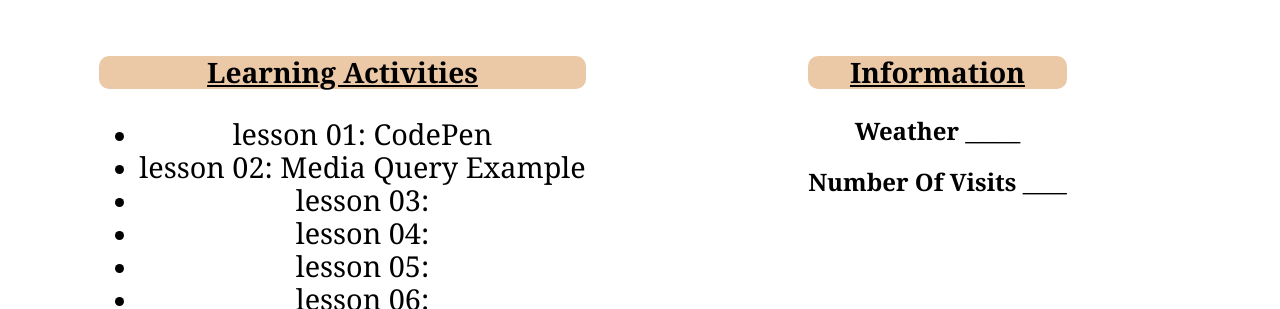
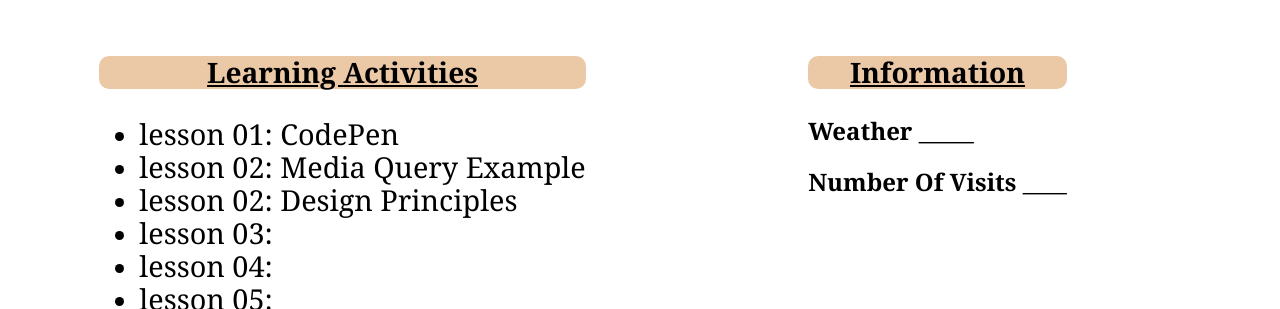
Before and after one commit to MvedmanPro/wdd230, a plain HTML site: page index.html in a window 1280 px wide. Shown: the part 487-796 px from the top of the page. Drawn offline with Linux system fonts and the light colour scheme.

Commit message:
added L02, Design Principles link to thehome page

```diff
--- a/index.html
+++ b/index.html
@@ -42,6 +42,9 @@
                     <a class="lesson-link" href="http://127.0.0.1:5500/lesson02/design.html">lesson 02: Media Query Example</a>
                 </li>
                 <li>
+                    <a class="lesson-link" href="http://127.0.0.1:5500/lesson02/design-principles.html">lesson 02: Design Principles</a>
+                </li>
+                <li>
                     <a class="lesson-link" href="">lesson 03:</a>
                 </li>
                 <li>
--- a/styles/base.css
+++ b/styles/base.css
@@ -58,10 +58,10 @@ h2 {
     display: block;
     padding: 1rem;
     justify-self: center;
-    text-align: center;
 }
 h3 {
 
+    text-align: center;
     background-color: #ebc8a6;
     border-radius: 10px;
     text-decoration: underline;
```
